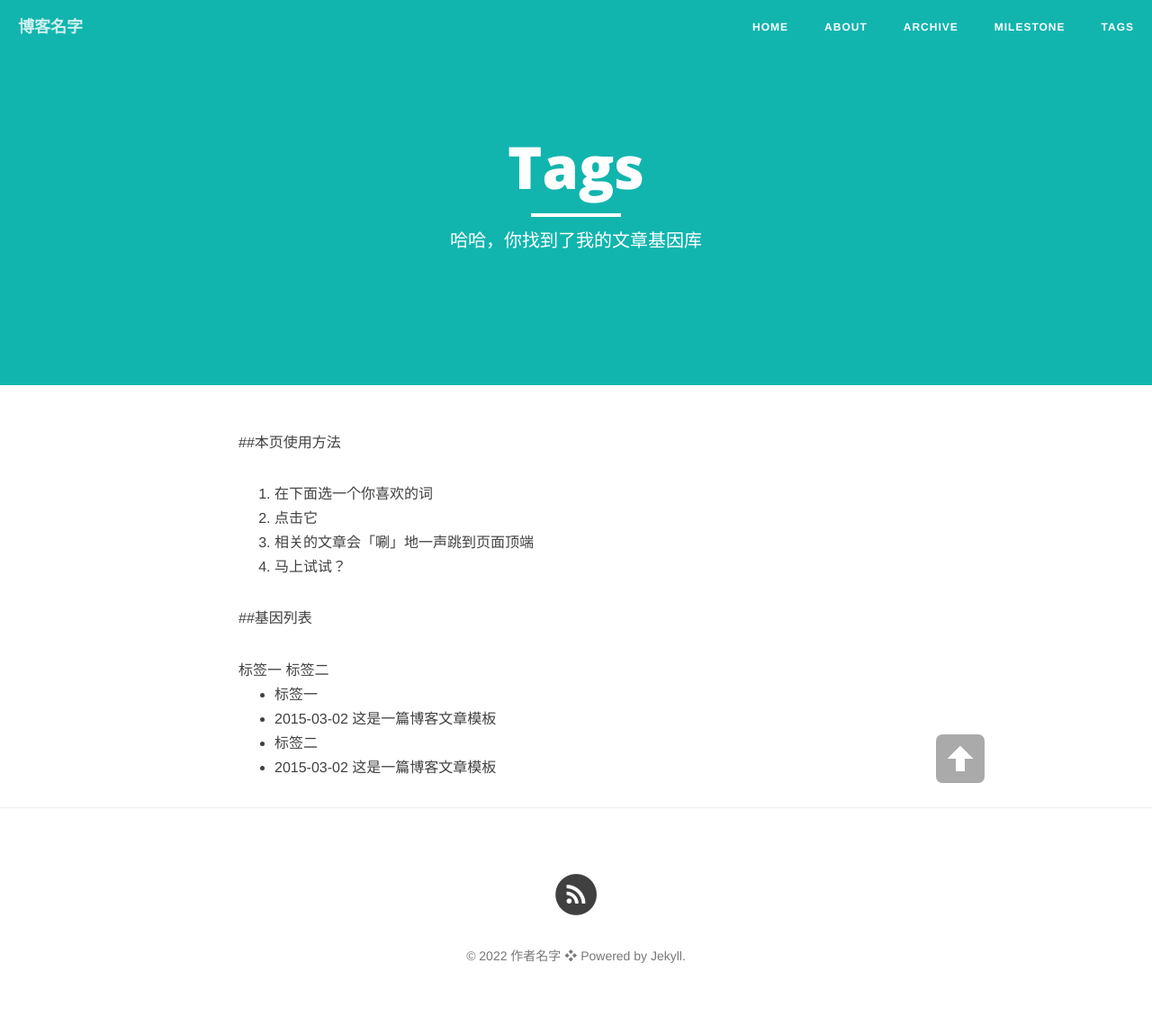
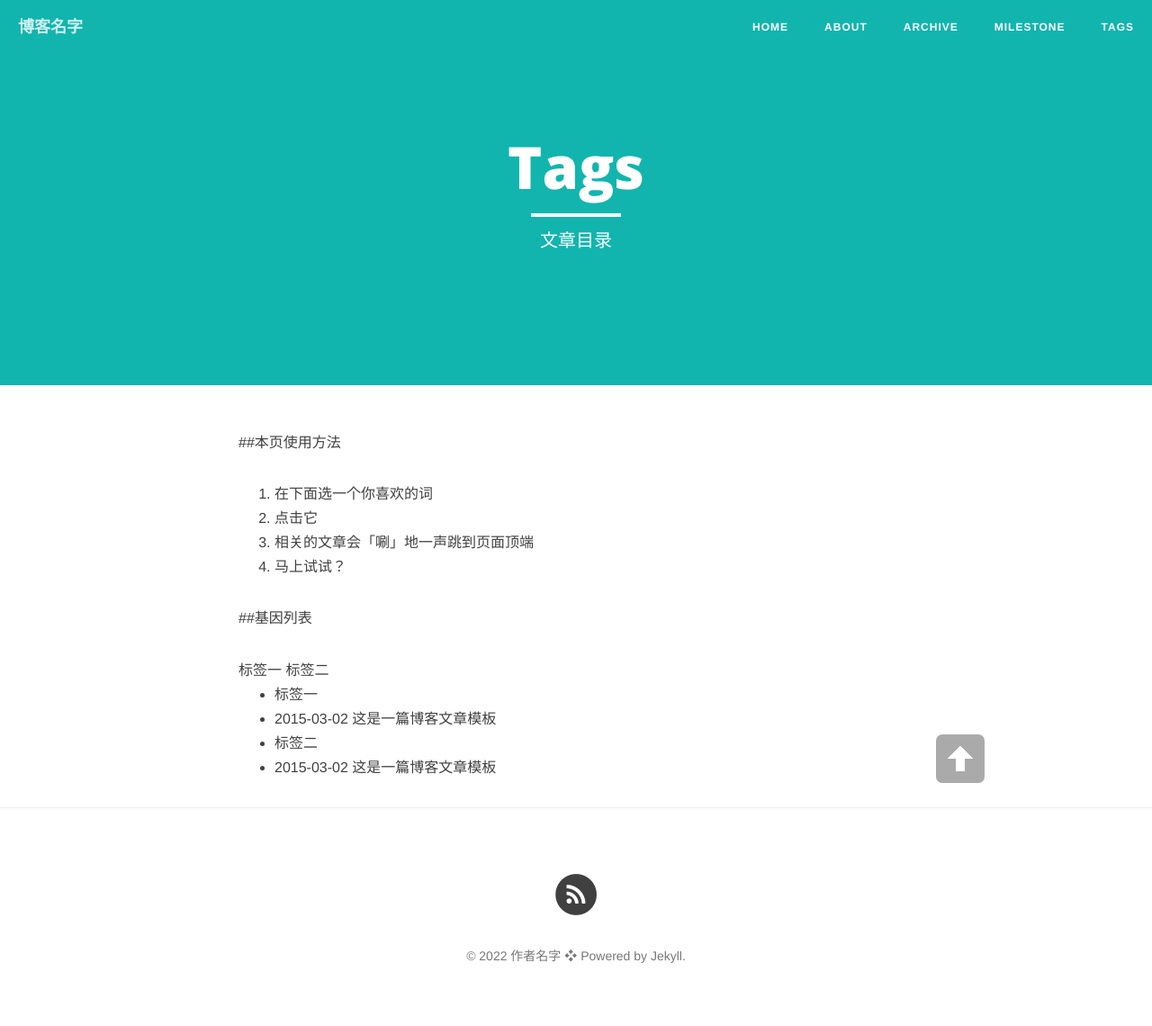
Before and after one commit to kerno-yep/kerno-yep.github.io, a Jekyll site: the page built from tags.md, in a window 1280 px wide. Shown: the whole page at 90% size. Built offline with Jekyll 4.4.1, drawn with Linux system fonts in a browser that asks for light colours; nearby versions of some CDN libraries; library files that are not in the unit come from our copies.

Commit message:
Update tags.md

```diff
--- a/tags.md
+++ b/tags.md
@@ -1,7 +1,7 @@
 ---
 layout: page
 title: "Tags"
-description: "哈哈，你找到了我的文章基因库"
+description: "文章目录"
 header-img: "img/semantic.jpg"
 ---
 
```
